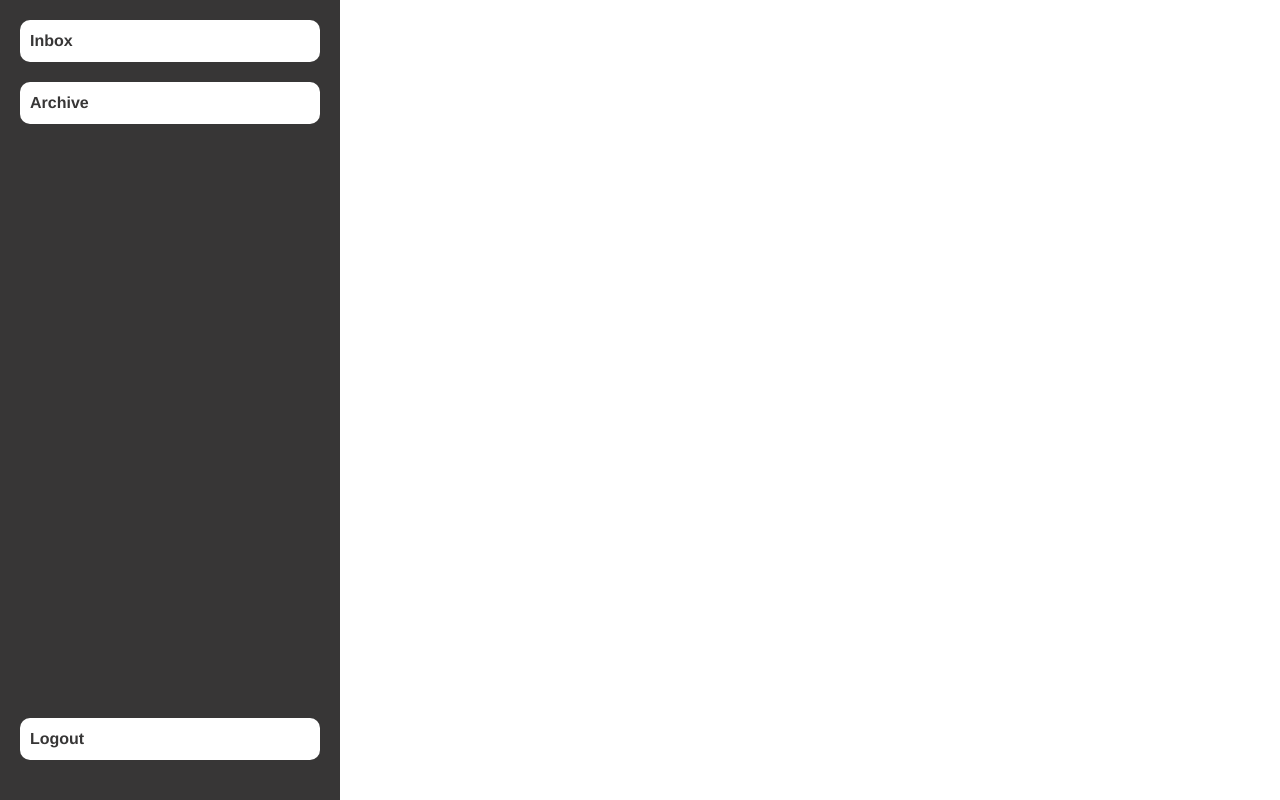
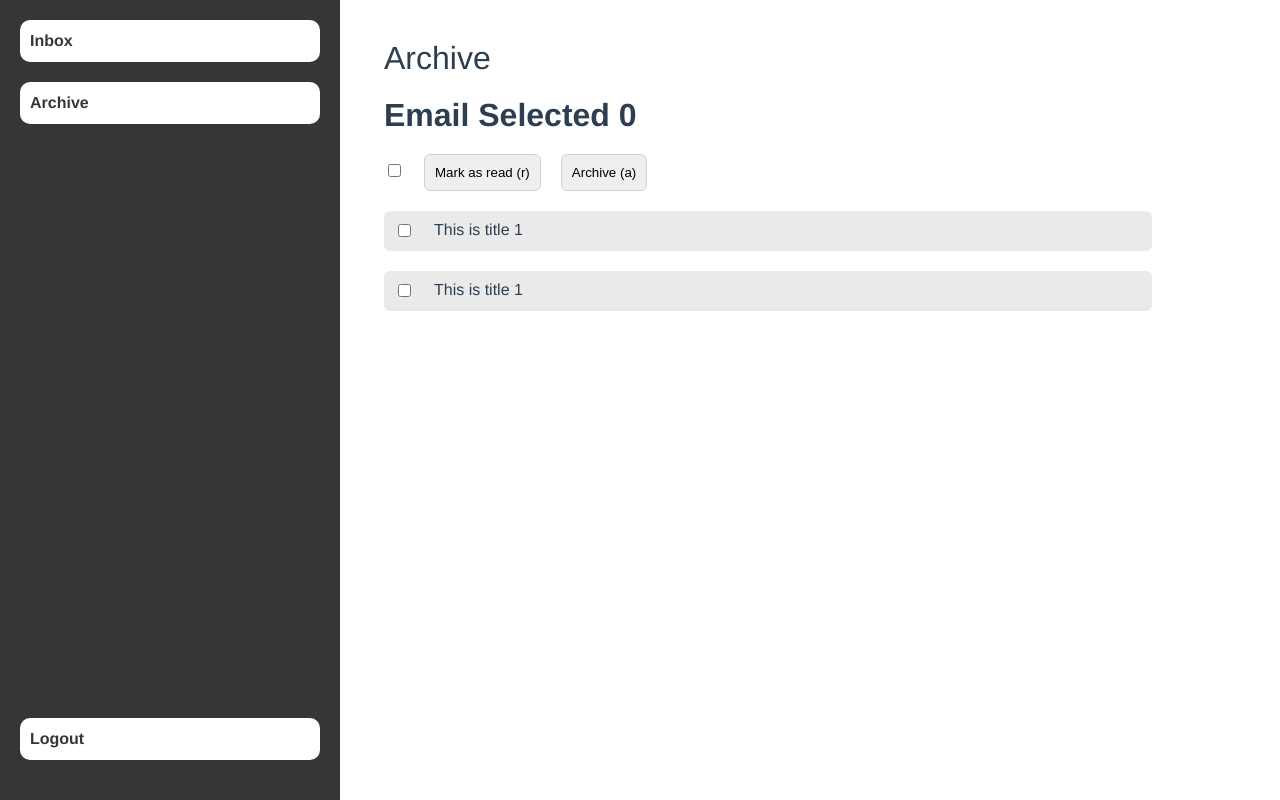
Before and after one commit to whoismuktar/follow-it-assessement, a Vue app: page /archive in a window 1280 px wide. Built offline with nearby package versions, Linux system fonts and the light colour scheme.

Commit message:
views progress

```diff
--- a/src/App.vue
+++ b/src/App.vue
@@ -9,7 +9,7 @@
 <script>
 import SideBar from "./components/SideBar"
 import Modal from "./components/Modal"
-import { mapState } from 'vuex'
+import { mapState } from "vuex"
 
 export default {
   components: {
--- a/src/store/index.js
+++ b/src/store/index.js
@@ -1,4 +1,4 @@
-import { createStore } from 'vuex'
+import { createStore } from "vuex"
 
 export default createStore({
   state: {
--- a/src/views/Archive.vue
+++ b/src/views/Archive.vue
@@ -1,13 +1,134 @@
 <template>
-  <div class="page__archive"></div>
+  <div class="page__archive">
+    <div class="page__title">{{ pageName }}</div>
+
+    <div class="selected__emails">Email Selected {{ selectedEmails }}</div>
+
+    <div class="selection__action">
+      <span class="selection__action__child select__all">
+        <input type="checkbox" name="selectAll" id="selectAll" />
+      </span>
+
+      <span class="selection__action__child mark__read">
+        <button id="mark__read" @click="markSelectionAsRead">
+          Mark as read (r)
+        </button>
+      </span>
+
+      <span class="selection__action__child mark__archive">
+        <button id="mark__archive" @click="markSelectionAsArchive">
+          Archive (a)
+        </button>
+      </span>
+    </div>
+
+    <div class="mails">
+      <div
+        v-for="(mail, index) in mails"
+        :key="index"
+        class="mails__item mail"
+        :class="[`mail${isEmailArchived(mail)}`]"
+      >
+        <span class="select__mail">
+          <input
+            v-model="selections"
+            type="checkbox"
+            :value="mail.id"
+            name="selectMail"
+            id="selectMail"
+          />
+        </span>
+
+        <div class="mail__title" @click="openInModal(mail)">
+          {{ mail.title }}
+        </div>
+      </div>
+    </div>
+  </div>
 </template>
 
 <script>
+import { mapState } from 'vuex';
 export default {
-
-}
+  data() {
+    return {
+      mails: [
+        {
+          id: 1,
+          title: "This is title 1",
+          body: "This is body 2",
+        },
+        {
+          id: 2,
+          title: "This is title 1",
+          body: "This is body 2",
+        },
+      ],
+      selections: [],
+    };
+  },
+  computed: {
+    ...mapState([
+      "archivedMails"
+    ]),
+    selectedEmails() {
+      return this.selections.length
+    },
+    pageName() {
+      return this.$route.name;
+    },
+  },
+  methods: {
+    markSelectionAsRead() {
+      this.$store.dispatch("setReadMails", this.selections);
+    },
+    markSelectionAsArchive() {
+      this.$store.dispatch("setArchiveMails", this.selections);
+    },
+    openInModal(mail) {
+      this.$store.dispatch("openMailDialog", mail);
+    },
+    isEmailArchived(mail) {
+      if (this.archivedMails.includes(mail.id)) {
+        return "__read"
+      }
+    },
+  },
+};
 </script>
 
-<style>
+<style scoped>
+.selection__action__child {
+  margin-right: 20px;
+}
 
+.selected__emails {
+  font-weight: bold;
+  font-size: 2rem;
+  margin: 20px 0;
+}
+
+.mails {
+  margin-top: 20px;
+}
+
+.mails__item {
+  display: flex;
+  padding: 10px;
+  border-radius: 6px;
+  background-color: #eaeaea;
+  margin-bottom: 20px;
+}
+
+.mails__item .mail__title {
+  cursor: pointer;
+}
+
+.mails__item.mail__read {
+  opacity: 0.5
+}
+
+.mails__item .select__mail {
+  margin-right: 20px;
+}
 </style>
--- a/src/views/Inbox.vue
+++ b/src/views/Inbox.vue
@@ -48,21 +48,20 @@
 </template>
 
 <script>
-import { mapState } from 'vuex';
+import { mapState } from "vuex";
 export default {
   data() {
     return {
-      selectedEmails: 0,
       mails: [
         {
           id: 1,
-          title: "this is title 1",
-          message: "this is message 2",
+          title: "This is title 1",
+          body: "This is body 2",
         },
         {
           id: 2,
-          title: "this is title 1",
-          message: "this is message 2",
+          title: "This is title 1",
+          body: "This is body 2",
         },
       ],
       selections: [],
@@ -70,8 +69,11 @@ export default {
   },
   computed: {
     ...mapState([
-        "readMails"
+      "readMails"
     ]),
+    selectedEmails() {
+      return this.selections.length;
+    },
     pageName() {
       return this.$route.name;
     },
```
